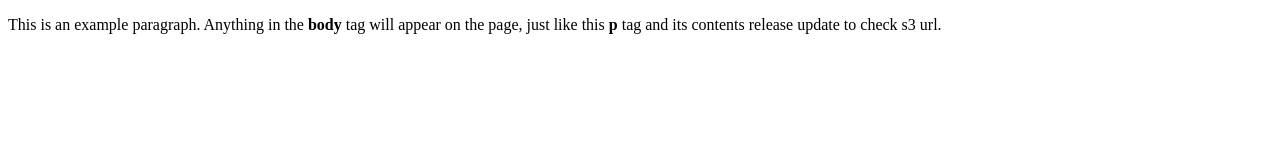
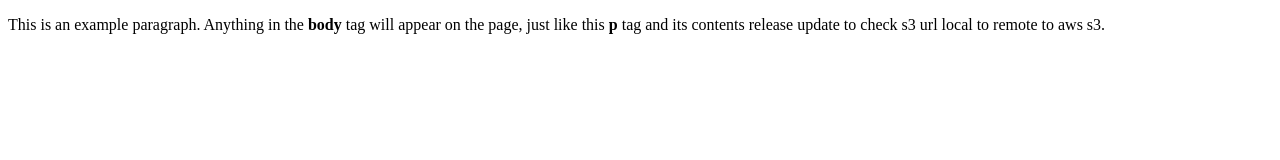
Before and after one commit to sandipgit1116/pipeline-git-s3, a plain HTML site: page index.html in a window 1280 px wide. Drawn offline with Linux system fonts and the light colour scheme.

Commit message:
second time checking website

```diff
--- a/index.html
+++ b/index.html
@@ -4,6 +4,6 @@
     <title>This is the title of the webpage!</title>
   </head>
   <body>
-    <p>This is an example paragraph. Anything in the <strong>body</strong> tag will appear on the page, just like this <strong>p</strong> tag and its contents release update to check s3 url.</p>
+    <p>This is an example paragraph. Anything in the <strong>body</strong> tag will appear on the page, just like this <strong>p</strong> tag and its contents release update to check s3 url local to remote to aws s3.</p>
   </body>
 </html>
```
